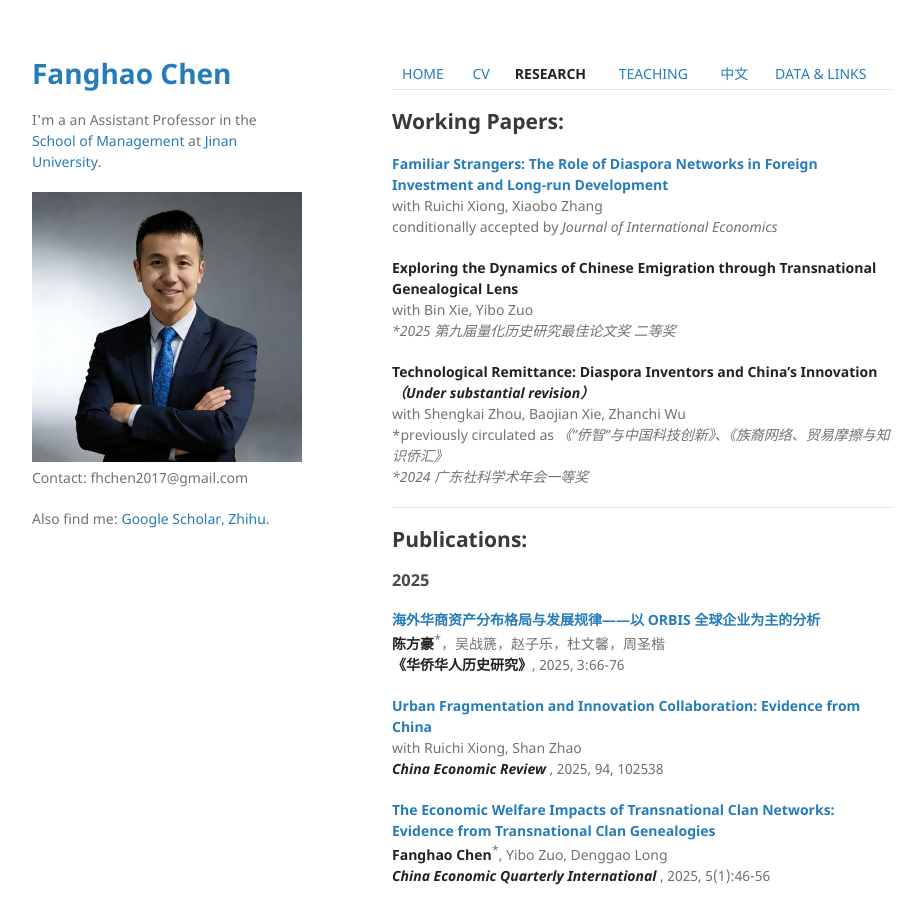
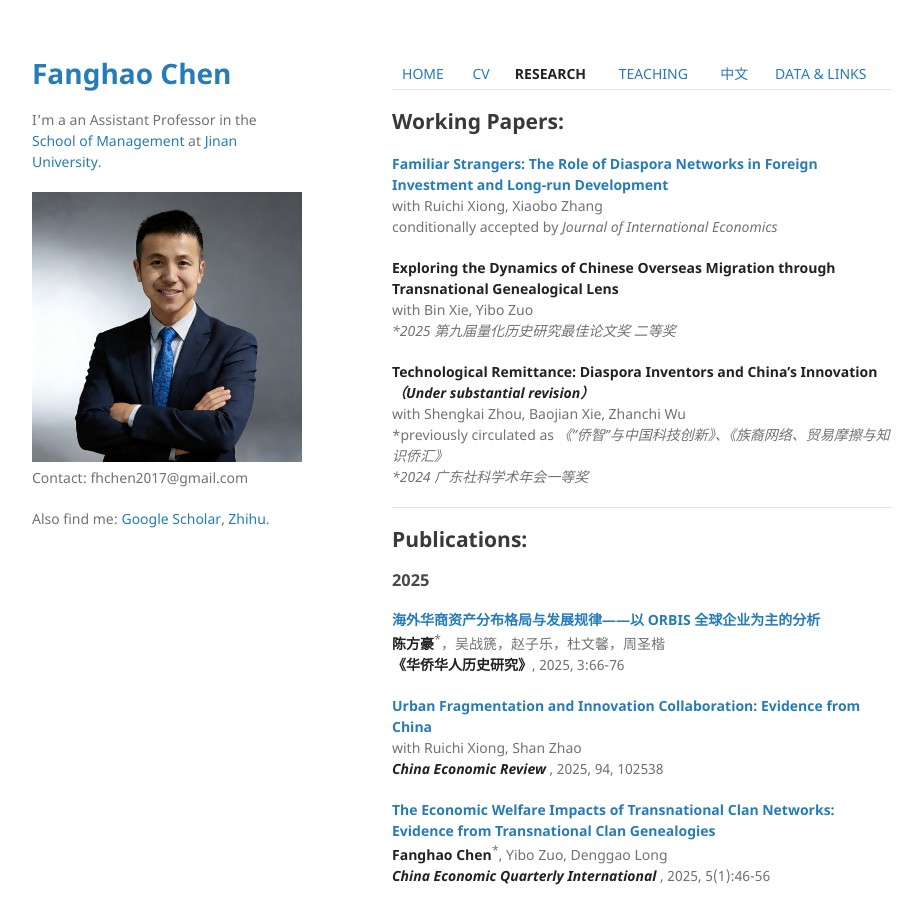
Before and after one commit to FanghaoChen/homepage, a Jekyll site: the page built from research.md, in a window 1280 px wide and 900 px high. Shown: the whole window, without its empty margins (178-1101 px from the left). Built offline with Jekyll 4.4.1, drawn with Linux system fonts in a browser that asks for light colours.

Commit message:
Update research.md

```diff
--- a/research.md
+++ b/research.md
@@ -10,7 +10,7 @@ layout: default
 with Ruichi Xiong, Xiaobo Zhang <br/>
 conditionally accepted by <em> Journal of International Economics </em> <br/>
 
-**Exploring the Dynamics of Chinese Emigration through Transnational Genealogical Lens**<br/>
+**Exploring the Dynamics of Chinese Overseas Migration through Transnational Genealogical Lens**<br/>
 with Bin Xie, Yibo Zuo  <br/>
 <em> *2025 第九届量化历史研究最佳论文奖 二等奖 </em>
 
```
